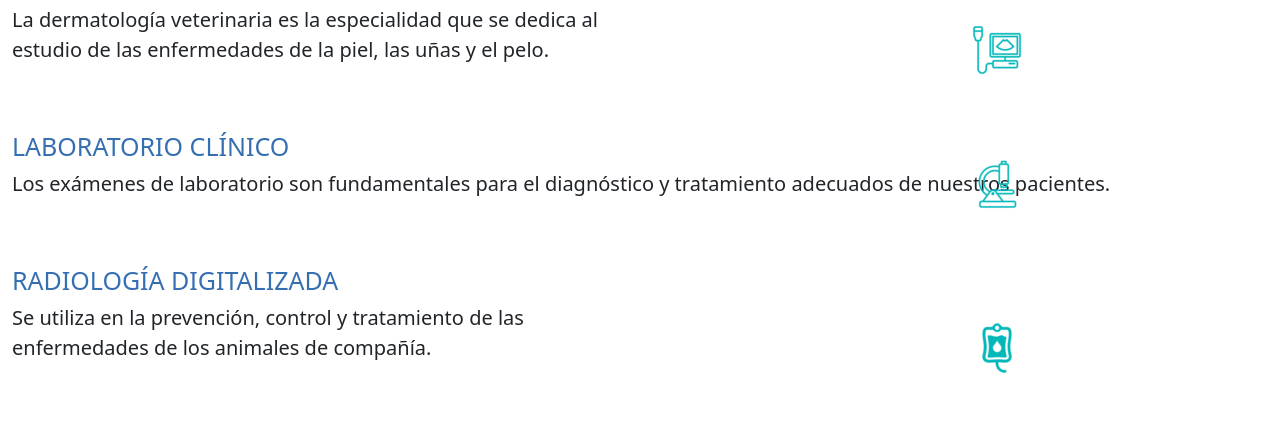
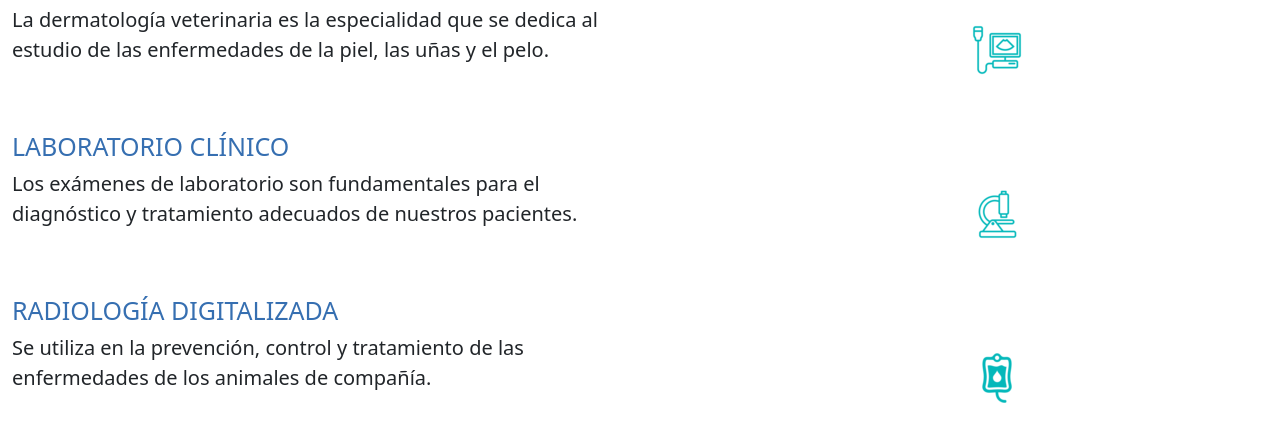
Before and after one commit to Juampi095/tercera-entrega-veterinaria-morales, a website: page examenes-complementarios.html in a window 1280 px wide. Shown: the part 175-614 px from the top of the page. Drawn offline with nearby package versions, Linux system fonts and the light colour scheme.

Commit message:
cambie la clase de uno de los parrafos en la pagina examenes complementarios

```diff
--- a/examenes-complementarios.html
+++ b/examenes-complementarios.html
@@ -69,7 +69,7 @@
         <img class="imagenes" src="./veterinaria/Examenes Complmenetarios/ecografia.png" alt="imagen-ecografia">
         <h3 class="titulosIndex">LABORATORIO CLÍNICO</h3>
         <div>
-            <p class="lead">Los exámenes de laboratorio son fundamentales para el diagnóstico y tratamiento adecuados de nuestros pacientes.
+            <p class="parrafos">Los exámenes de laboratorio son fundamentales para el diagnóstico y tratamiento adecuados de nuestros pacientes.
             </p>
             <img class="imagenes" src="./veterinaria/Examenes Complmenetarios/laboratorio.png" alt="imagen-laboratorio-clinico">
         </div>
--- a/scss/secciones/_examenes-complementarios.scss
+++ b/scss/secciones/_examenes-complementarios.scss
@@ -0,0 +1,3 @@
+.parrafos{
+    @extend %parrafos;
+}
```
